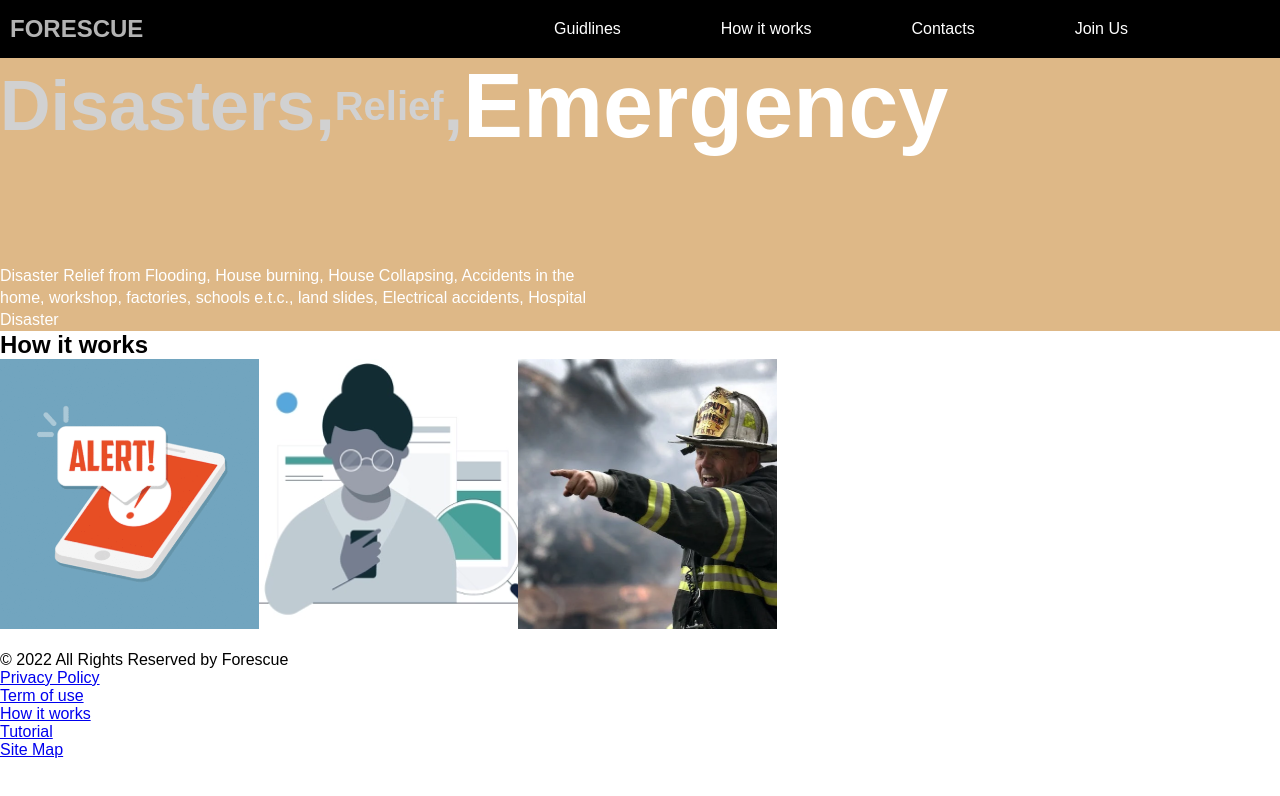
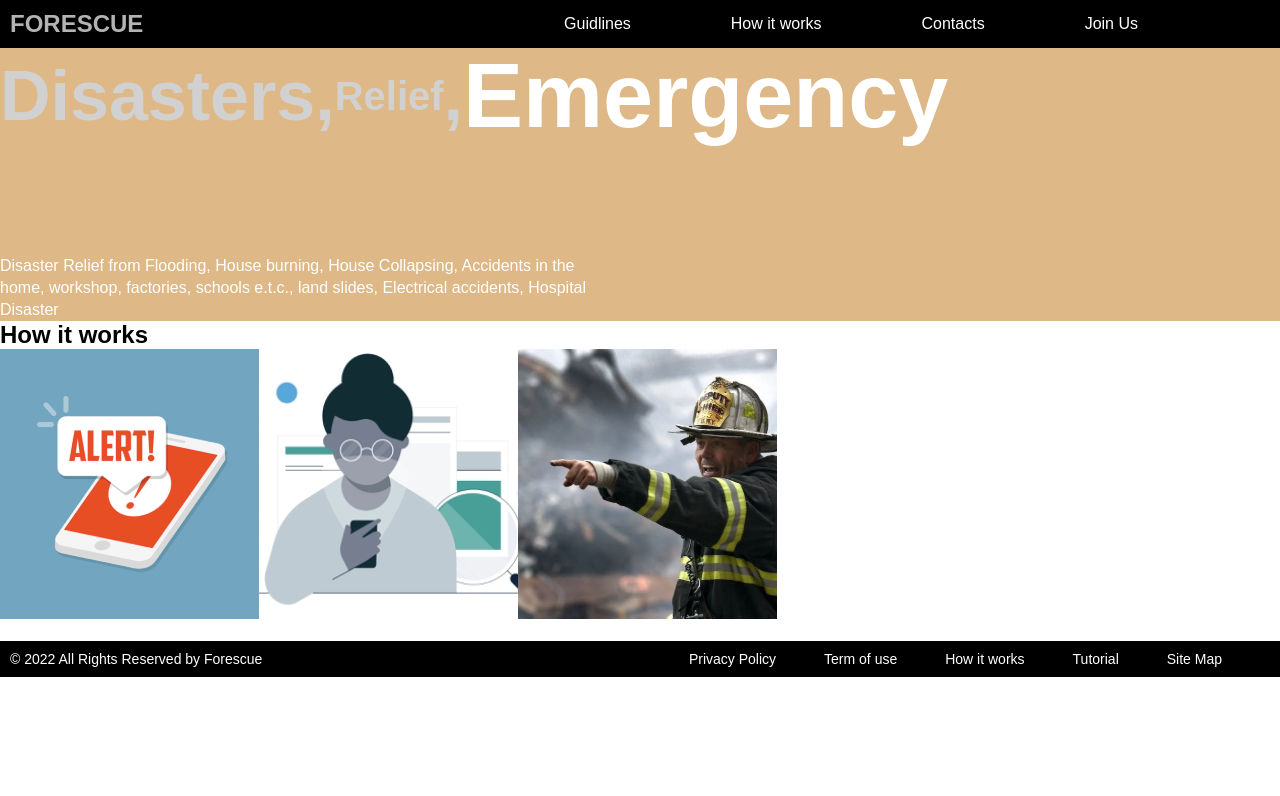
Before and after one commit to teddyrugged/FORESCUE-APP, a React (Create React App) app in the folder forescue/: page /home in a window 1280 px wide. Shown: the top 796 px of the page. Built offline with nearby package versions, Linux system fonts and the light colour scheme; what react-toast-notifications would draw is missing.

Commit message:
finished footer

```diff
--- a/forescue/src/components/Body/dashboard.css
+++ b/forescue/src/components/Body/dashboard.css
@@ -8,12 +8,13 @@
 
 nav{
   justify-content: space-between;
+  background-color:black;
+  padding: 10px;
 }
 nav, .menu--items {
   display: flex;
   align-items: center;
-  background-color:black;
-  padding: 10px;
+
 }
 
 .logo {
@@ -24,7 +25,7 @@ nav, .menu--items {
   list-style: none;
   margin-right: 2rem;
   /* justify-content: space-around; */
-  justify-content: space-between;
+  /* justify-content: space-between; */
 }
 
  .menu--items li {
@@ -73,5 +74,43 @@ line-height:22px;
 color: #FFFFFF;
 }
 
+/* <------->Body details<-------> */
+
 
 /* <------->Footer details<-------> */
+footer,.wid--foot, .ft--list {
+  display: flex;
+  align-items: center;
+}
+footer{
+  background-color: black;
+  justify-content: space-between;
+  padding: 10px;
+  font-size: 14px;
+
+}
+.wid--foot{
+  color: #FFFFFF;
+}
+.ft--list li{
+  display: flex;
+  justify-content: space-around;
+  margin-right: 3rem;
+
+}
+.ft--list > li a{
+  color: #FFFFFF;
+  text-decoration: none;
+
+}
+a {
+  box-shadow: inset 0 0 0 0 #54b3d6;
+  color: #54b3d6;
+  margin: 0 -.25rem;
+  padding: 0 .25rem;
+  transition: color .3s ease-in-out, box-shadow .3s ease-in-out;
+}
+a:hover {
+  box-shadow: inset 100px 0 0 0 #54b3d6;
+  color: white;
+}
--- a/forescue/src/components/Body/footer.js
+++ b/forescue/src/components/Body/footer.js
@@ -6,19 +6,17 @@ const Footer = () => {
   return (
     <div>
 
-        <div className='wid--foot'>
+        <div >
             <br></br>
             <footer>
-                <p>© {new Date().getFullYear()} All Rights Reserved by Forescue</p>
-                <div className='biz'>
-                    <ul>
+                <p className='wid--foot'> © {new Date().getFullYear()} All Rights Reserved by Forescue</p>
+                    <ul className='ft--list'>
                         <li><a href = "/"> Privacy Policy</a></li>
                         <li><a href = "/"> Term of use</a></li>
                         <li><a href = "/"> How it works</a></li>
                         <li><a href = "/"> Tutorial</a></li>
                         <li><a href = "/"> Site Map</a></li>
                     </ul>
-                </div>
             </footer>
 
         </div>
--- a/forescue/src/components/Body/main.js
+++ b/forescue/src/components/Body/main.js
@@ -1,5 +1,5 @@
 import React from 'react'
-import Device from '../images/Device.svg';
+// import Device from '../images/Device.svg';
 
 export default function Main() {
   return (
```
